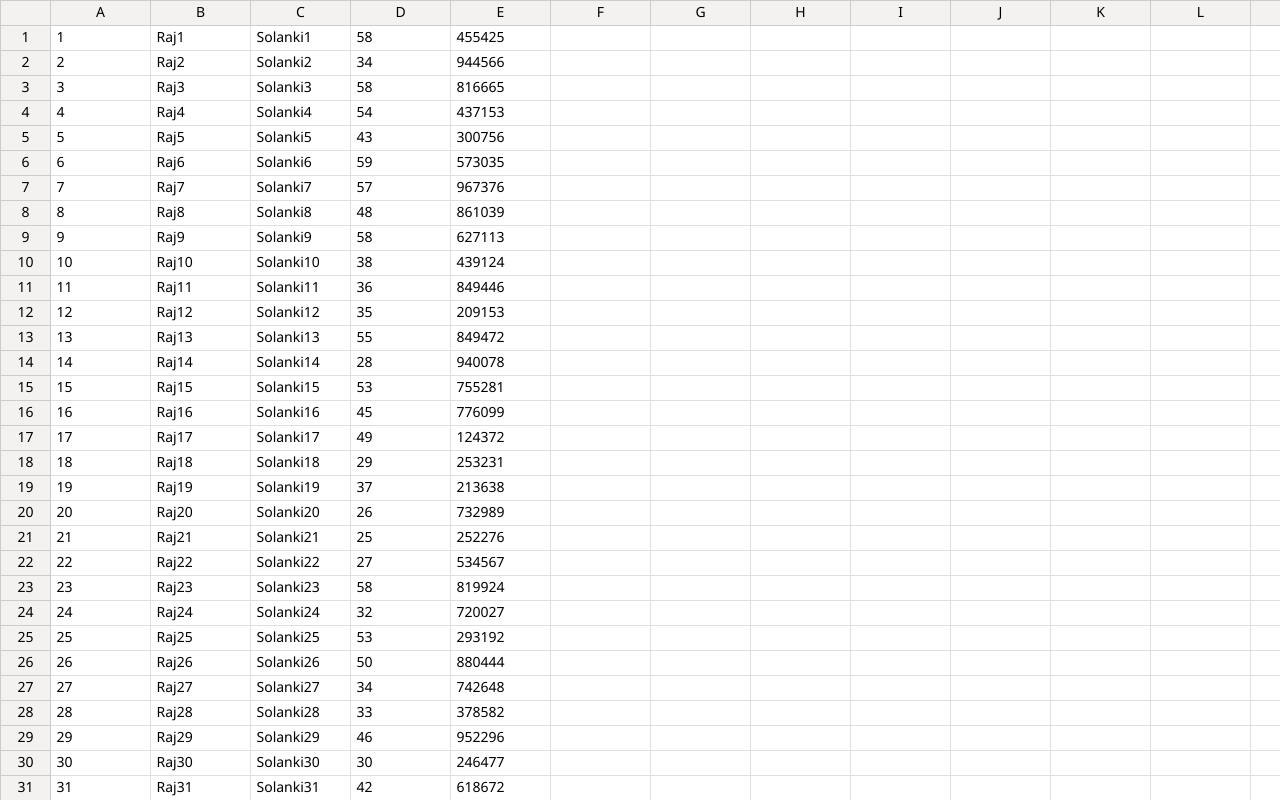
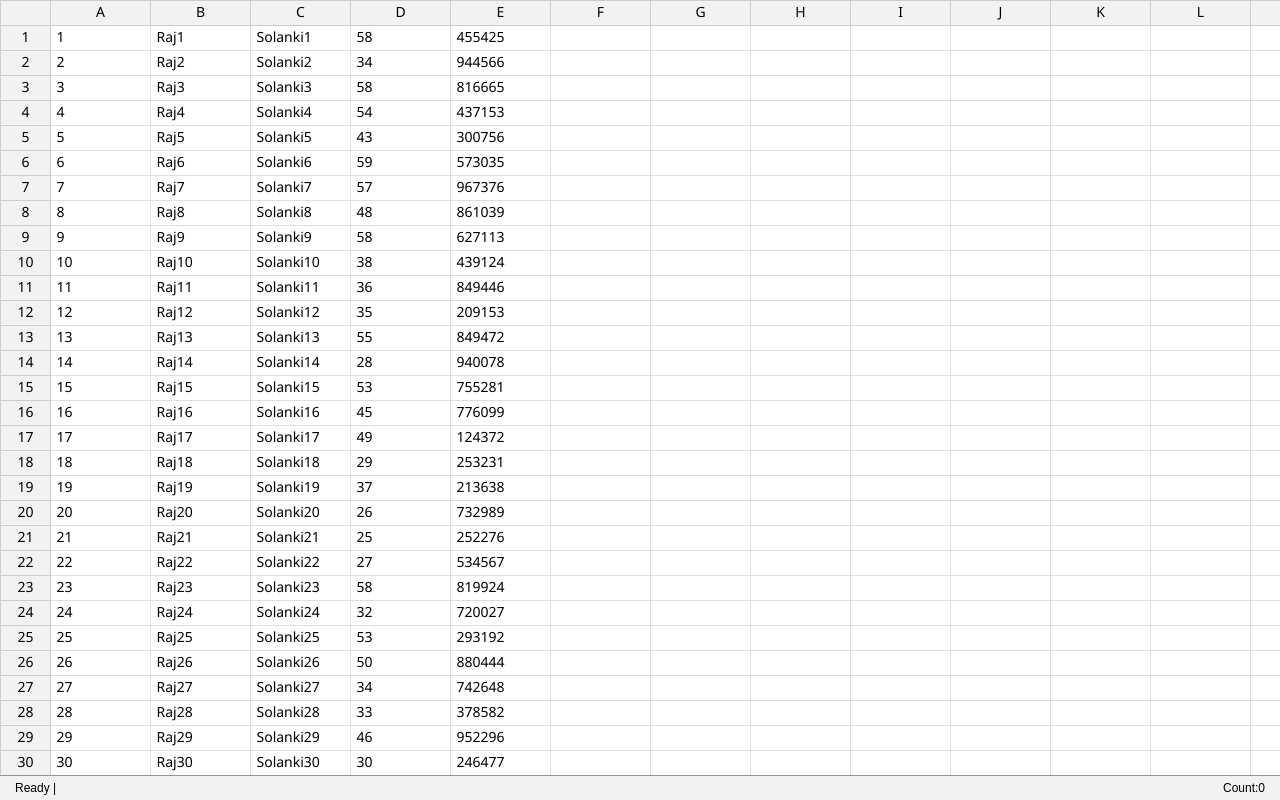
Before and after one commit to dkp-1312-1/Excel, a website with bundled scripts: page index.html in a window 1280 px wide. Built offline with nearby package versions, Linux system fonts and the light colour scheme.

Commit message:
10-07 style1

```diff
--- a/styles.css
+++ b/styles.css
@@ -6,12 +6,14 @@ body,html
     height:100%;
     font-family:sans-serif;
     overflow: hidden;
+    display:flex;
+    flex-direction: column;
 }
 #grid-container
 {
     position:relative;
     width:100%;
-    height: 100vh;
+    flex:1;
     overflow: auto;
     background: #ffffff;
 }
```
